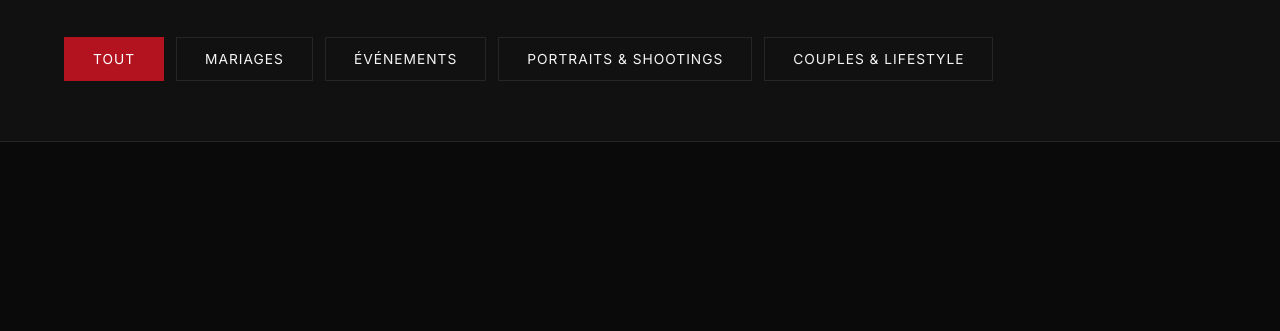
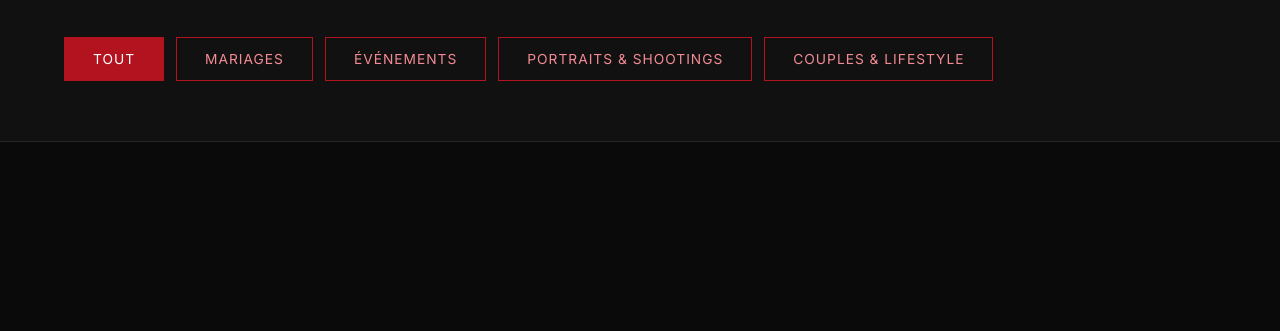
Before and after one commit to stonecamara/kade-keita, a website: page galerie.html in a window 1280 px wide. Shown: the part 277-608 px from the top of the page. Drawn offline with nearby package versions, Linux system fonts and the light colour scheme.

Commit message:
Style gallery filter buttons red by default

```diff
--- a/style.css
+++ b/style.css
@@ -448,18 +448,18 @@ a:hover { color: var(--muted); }
 .filter-btn {
   min-height: 44px;
   padding: 10px 28px;
-  border: 1px solid var(--border);
-  background: var(--surface);
+  border: 1px solid var(--accent-strong);
+  background: transparent;
   font-family: var(--font-body);
   font-size: 0.86rem;
   font-weight: 400;
-  color: var(--ink);
+  color: var(--accent-light);
   letter-spacing: 1px;
   text-transform: uppercase;
   cursor: pointer;
   transition: all 0.3s ease;
 }
-.filter-btn:hover { border-color: var(--ink); }
+.filter-btn:hover { background: var(--accent-strong); border-color: var(--accent-strong); color: #fff; }
 .filter-btn.active { background: var(--accent-strong); color: #fff; border-color: var(--accent-strong); }
 
 .gallery-block { scroll-margin-top: calc(var(--nav-h) + 20px); }
```
